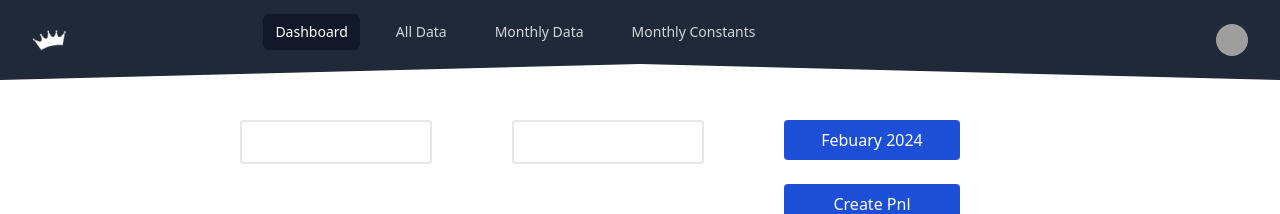
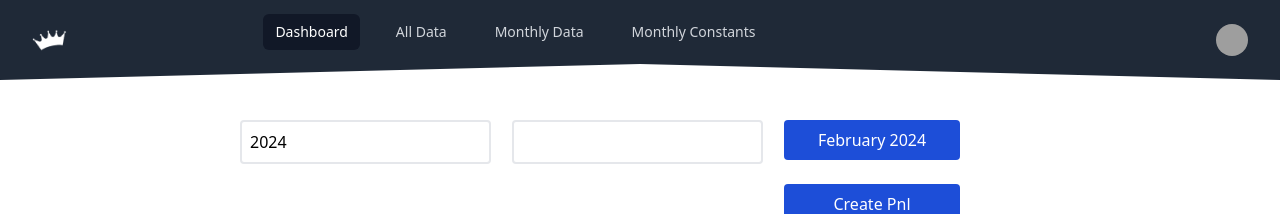
Before and after one commit to karunakashyap/profit-and-loss, a React (Create React App) app: page /monthly-data in a window 1280 px wide. Shown: the top 214 px of the page. Built offline with nearby package versions, Linux system fonts and the light colour scheme; grey boxes are pictures that could not be loaded.

Commit message:
add dynamic routing and add seprate yearFilter and monthFilter components

```diff
--- a/src/App.js
+++ b/src/App.js
@@ -16,7 +16,7 @@ function App() {
                 <Navigation />
                 <Routes>
                     <Route path="/design_guidelines" element={<DesignGuidelines />} />
-                    <Route path="/pnl/2024/January" element={<PnlForm />} />
+                    <Route path="/pnl/:2024/:January" element={<PnlForm />} />
                     <Route
                         path="/monthly_constants/2024/January"
                         element={<PnlMonthlyConstant />}
--- a/src/Components/UI/BreadCrumbs/BreadCrumbs.js
+++ b/src/Components/UI/BreadCrumbs/BreadCrumbs.js
@@ -5,33 +5,34 @@ import { ReactComponent as ChevronRight } from '../../../assets/Icons/ChevronRig
 const Breadcrumbs = () => {
     const location = useLocation();
     const capitalize = (string) => (string ? string.charAt(0).toUpperCase() + string.slice(1) : '');
-    const currentUrl = location.pathname
-        .split('/')
-        .map((el) => capitalize(el))
-        .filter((x) => x);
+    const currentUrlSegments = location.pathname.split('/').filter(Boolean);
+    const breadcrumbs = [{ label: 'Overview', path: '/' }];
+    currentUrlSegments.reduce((accumulatedPath, segment) => {
+        const nextPath = `${accumulatedPath}/${segment}`;
+        breadcrumbs.push({ label: capitalize(segment), path: nextPath });
+        return nextPath;
+    }, '');
+
     return (
         <div className="flex text-gray-500 text-lg p-5">
-            <Link to="/">Overview</Link>
-            {currentUrl.map((pathname, index) => {
-                // console.log(`/${currentUrl.slice(0, index + 1)}`);
-                const routeTo = `/${currentUrl.slice(0, index + 1).join('/')}`;
-                const isLast = index === currentUrl.length - 1;
-                return (
-                    <div key={pathname}>
-                        <div className=" flex">
-                            <div className=" mt-1">
-                                {' '}
+            {breadcrumbs.map(({ label, path }, index) => (
+                <div key={path}>
+                    <div className="flex items-center">
+                        {index !== 0 && (
+                            <div className="mt-1">
                                 <ChevronRight />
                             </div>
-                            {isLast ? (
-                                <div className=" ">{pathname}</div>
+                        )}
+                        <div className={index === breadcrumbs.length - 1 ? '' : 'mr-2'}>
+                            {index === breadcrumbs.length - 1 ? (
+                                <span>{label}</span>
                             ) : (
-                                <Link to={routeTo}>{pathname}</Link>
+                                <Link to={path}>{label}</Link>
                             )}
                         </div>
                     </div>
-                );
-            })}
+                </div>
+            ))}
         </div>
     );
 };
--- a/src/Components/UI/Filter/Filter.js
+++ /dev/null
@@ -1,25 +0,0 @@
-import React from 'react'
-
-const Filter = ({type,valueInput,handleInputChange,showListData,showList,listData,handleSelect}) => {
-    return (
-        <div className="...">
-            <input
-                type={type}
-                value={valueInput}
-                onChange={handleInputChange}
-                onClick={showListData}
-                className='border-2 p-2 rounded w-48'
-            />
-            {showList && (
-                <ul className="year-list border-2 rounded mt-1 w-48 p-2" >
-                    {listData.map((data) => (
-                        <li key={data} onClick={() => handleSelect(data)}>
-                            {data}
-                        </li>
-                    ))}
-                </ul>
-            )}</div>
-    )
-}
-
-export default Filter
--- a/src/Components/UI/List/List.js
+++ b/src/Components/UI/List/List.js
@@ -1,62 +1,36 @@
 import React, { useState } from 'react';
 import ListData from '../../../assets/Jsons/List.json'
 import CreatePnlPopup from '../CreatePnlPopup/CreatePnlPopup';
-import Filter from '../Filter/Filter';
+import MonthsFilter from '../MonthsFilter/MonthsFilter';
+import { Link } from 'react-router-dom';
+import YearFilter from '../YearFilter/YearFilter';
 
 const List = () => {
     const [showPopup, setShowPopup] = useState(false);
     const togglePopup = () => {
         setShowPopup(!showPopup);
     };
-    const years = [2022, 2023, 2024, 2025]
-    const monthName = ['January', 'February', 'March', 'April', 'May', 'june', 'July', 'Auguest', 'September', 'October', 'November', 'December']
-    const [inputYear, setInputYear] = useState('');
-    const [showYearList, setShowYearList] = useState(false);
+    const monthNames = ["January", "February", "March", "April", "May", "June", "July", "August", "September", "October", "November", "December"];
+    let monthIndex = (new Date().getMonth());
+    let currentMonth = monthNames[monthIndex];
 
-    const handleInputYearChange = (e) => {
-        setInputYear(e.target.value);
-    };
-    const showYearsList = () => {
-        setShowYearList(true)
-    }
-    const handleYearSelect = (year) => {
-        setInputYear(year);
-        setShowYearList(false);
-    };
-    const [inputmonth, setInputmonth] = useState('');
-    const [showMonthList, setShowMonthList] = useState(false);
-
-    const handleInputMonthChange = (e) => {
-        setInputmonth(e.target.value);
-    };
-    const showMonthListData = () => {
-        setShowMonthList(true)
-    }
-    const handleMonthSelect = (month) => {
-        setInputmonth(month);
-        setShowMonthList(false);
-    };
+    const currentYear = new Date().getFullYear()
     return (
         <div className='p-10 list_table'>
             <div className='flex justify-center items-center'>
                 <div className="grid grid-cols-3 gap-4 w-[800px]">
                     <div className="...">
-                        <Filter type={'text'} listData={monthName} valueInput={inputmonth}
-                            showList={showMonthList} handleInputChange={handleInputMonthChange}
-                            showListData={showMonthListData} handleSelect={handleMonthSelect} />
+                        <YearFilter/>
                     </div>
                     <div className="...">
-                        <Filter type={'number'} listData={years} valueInput={inputYear}
-                            showList={showYearList} handleInputChange={handleInputYearChange}
-                            showListData={showYearsList} handleSelect={handleYearSelect} />
+                        <MonthsFilter />
                     </div>
                     <div className="...">
-                        <div><button className='w-44 text-center bg-blue-700 text-white h-10 rounded'>Febuary 2024</button></div>
+                        <div><Link to={`/pnl/${currentYear}/${currentMonth}`}><button className='w-44 text-center bg-blue-700 text-white h-10 rounded'>{currentMonth} {currentYear}</button></Link></div>
                         <div><button onClick={togglePopup} className='w-44 text-center bg-blue-700 text-white h-10 rounded mt-6'>Create Pnl</button></div>
                     </div>
                 </div>
             </div>
-
             <div>
                 <div className='flex justify-center mt-8'>
                     <div className='border-2 w-56 p-2  font-bold'>Pnl Month</div>
@@ -68,7 +42,7 @@ const List = () => {
                     {ListData?.data?.map((items, index) => {
                         return (
                             <div className='flex justify-center'>
-                                <a href='/pnl/2024/January'><div className='border-l-2 border-r-2 cursor-pointer border-b-2 w-56 p-2'>{items.month}</div></a>
+                                <Link to={`/pnl/${items.year}/${items.month}`}><div className='border-l-2 border-r-2 cursor-pointer border-b-2 w-56 p-2'>{items.month}</div></Link>
                                 <div className=' border-r-2  border-b-2 w-56 p-2'>{items.year}</div>
                                 <div className=' border-r-2  border-b-2 w-56 p-2'></div>
                                 <div className=' border-r-2  border-b-2 w-56 p-2'></div>
--- /dev/null
+++ b/src/Components/UI/MonthsFilter/MonthsFilter.js
@@ -0,0 +1,64 @@
+import React, {useState} from 'react'
+
+const MonthsFilter = () => {
+    // Define state to hold options and selected options
+  const [options, setOptions] = useState([
+    { id: 1, label: 'January' },
+    { id: 2, label: 'February' },
+    { id: 3, label: 'March' },
+    {id:4,label:'April'},
+    {id:5,label:'May'},
+    {id:6,label:'June'},
+    {id:7,label:'July'},
+    {id:8,label:'Auguest'},
+    {id:9,label:'September'},
+    {id:10,label:'October'},
+    {id:11,label:'November'},
+    {id:12,label:'December'}
+    // Add more options as needed
+  ]);
+  const [selectedOptions, setSelectedOptions] = useState([]);
+  const [showDropdown, setShowDropdown] = useState(false);
+
+  // Function to handle checkbox selection
+  const handleCheckboxChange = (option) => {
+    if (selectedOptions.includes(option)) {
+      setSelectedOptions(selectedOptions.filter((item) => item !== option));
+    } else {
+      setSelectedOptions([...selectedOptions, option]);
+    }
+  };
+
+  // Function to toggle dropdown visibility
+  const toggleDropdown = () => {
+    setShowDropdown(!showDropdown);
+  };
+
+  return (
+    <div>
+       <div onClick={toggleDropdown}>
+        <input type='text' value={selectedOptions.join(',')} className='border-2 p-2 rounded'></input>
+      </div>
+      {showDropdown && (
+
+        <div className=' border-l-2 border-r-2  border-t-2 mt-1 rounded overflow-scroll h-28 w-[200px]'>
+          {options.map((option) => (
+            <div key={option.id} className=' border-b-2  rounded p-1'>
+              <label htmlFor={option.id}>{option.label}</label>
+              <input
+                type="checkbox"
+                id={option.id}
+                value={option.id}
+                checked={selectedOptions.includes(option.id)}
+                onChange={() => handleCheckboxChange(option.label)}
+                className=' float-end mt-2 p-4'
+              />
+            </div>
+          ))}
+        </div>
+      )}
+    </div>
+  )
+}
+
+export default MonthsFilter
--- /dev/null
+++ b/src/Components/UI/YearFilter/YearFilter.js
@@ -0,0 +1,51 @@
+import React, { useState } from 'react'
+
+const YearFilter = () => {
+  const [options, setOptions] = useState([
+    { id: 1, label: '2021' },
+    { id: 2, label: '2022' },
+    { id: 3, label: '2023' },
+  ]);
+  const [selectedOptions, setSelectedOptions] = useState([new Date().getFullYear()]);
+  const [showDropdown, setShowDropdown] = useState(false);
+
+  const handleCheckboxChange = (option) => {
+    if (selectedOptions.includes(option)) {
+      setSelectedOptions(selectedOptions.filter((item) => item !== option));
+    } else {
+      setSelectedOptions([...selectedOptions, option]);
+    }
+  };
+  const toggleDropdown = () => {
+    setShowDropdown(!showDropdown);
+  };
+
+  return (
+    <div>
+      <div onClick={toggleDropdown}>
+        <input type='text' value={selectedOptions.join(',')} className='border-2 p-2 rounded'></input>
+      </div>
+      {showDropdown && (
+
+        <div className=' border-l-2 border-r-2 w-[200px] border-t-2 mt-1 rounded'>
+          {options.map((option) => (
+            <div key={option.id} className=' border-b-2  rounded p-1'>
+              <label htmlFor={option.id}>{option.label}</label>
+              <input
+                type="checkbox"
+                id={option.id}
+                value={option.id}
+                checked={selectedOptions.includes(option.id)}
+                onChange={() => handleCheckboxChange(option.label)}
+                className='float-end mt-2 p-4'
+              />
+            </div>
+          ))}
+        </div>
+      )}
+
+    </div>
+  )
+}
+
+export default YearFilter
```
